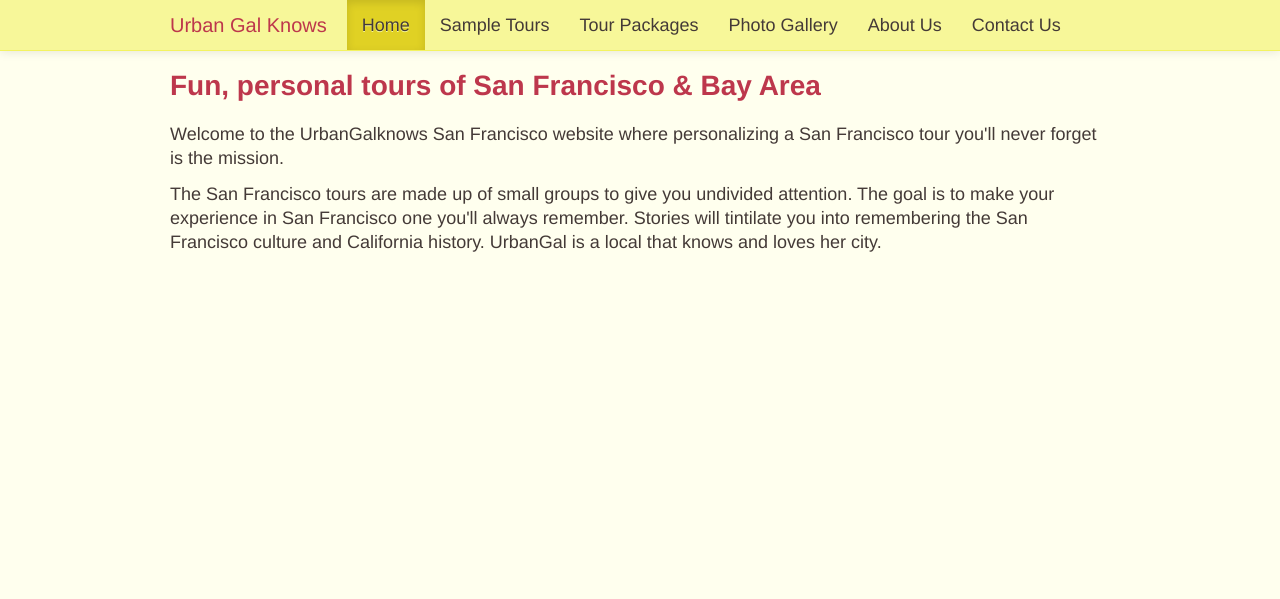
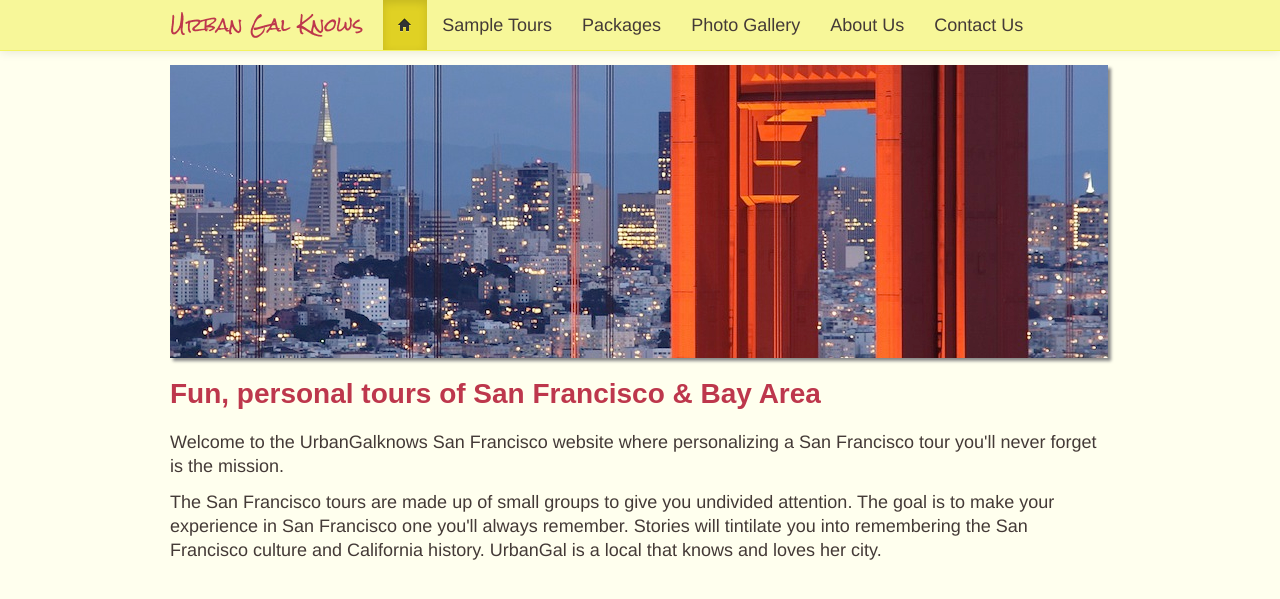
Before and after one commit to mwhitt/urbangalknows.com, a Jekyll site: the page built from index.html, in a window 1280 px wide. Shown: the top 599 px of the page. Built offline with Jekyll 4.4.1, drawn with Linux system fonts in a browser that asks for light colours; some web fonts are replaced.

Commit message:
added header image to layout

```diff
--- a/_layouts/default.html
+++ b/_layouts/default.html
@@ -15,16 +15,17 @@
 
         <link rel="stylesheet" type="text/css" href="/bootstrap/css/bootstrap.min.css"/>
         <link rel="stylesheet" type="text/css" href="/assets/css/main.css"/>
+        <link href='http://fonts.googleapis.com/css?family=Muli|Rock+Salt' rel='stylesheet' type='text/css'>
     </head>
     <body>
       <div class="navbar navbar-fixed-top">
         <div class="navbar-inner">
           <div class="container" id="short-container">
-            <a class="brand" href="#">Urban Gal Knows</a>
+            <a class="brand" href="#"><span class="cursive">Urban Gal Knows</span></a>
             <ul class="nav">
-              <li class="active"><a href="#">Home</a></li>
+              <li class="active"><a href="#"><i class="icon-home" style="margin-top:3px"></i></a></li>
               <li><a href="#">Sample Tours</a></li>
-              <li><a href="#">Tour Packages</a></li>
+              <li><a href="#">Packages</a></li>
               <li><a href="#">Photo Gallery</a></li>
               <li><a href="#">About Us</a></li>
               <li><a href="#">Contact Us</a></li>
@@ -34,6 +35,11 @@
       </div>
       <div class="container">
         <div class="main-content">
+          {% if page.image %}
+            <div class="header-image">
+              <img src="/assets/images/{{ page.image }}" class="img-shadow"/>
+            </div>
+          {% endif %}
           {{ content }}
         </div>
       </div>
--- a/assets/css/main.css
+++ b/assets/css/main.css
@@ -5,6 +5,7 @@
 h1 {
   color: #BD374C;
   font-size:28px;
+  font-family: 'Muli', sans-serif;
 }
 
 .container {
@@ -14,3 +15,17 @@ h1 {
 #short-container {
   width: 940px;
 }
+
+.cursive {
+  font-family: 'Rock Salt', cursive;
+  font-size:18px;
+}
+
+.header-image {
+  margin-top:15px;
+}
+
+.img-shadow {
+  -webkit-box-shadow: 3px 3px 3px #888;
+  box-shadow: 3px 3px 3px #888;
+}
--- a/index.html
+++ b/index.html
@@ -1,6 +1,7 @@
 ---
 layout: default
 title: Fun tours of San Francisco from a local
+image: san-fran.jpeg
 ---
 <h1>Fun, personal tours of San Francisco &amp; Bay Area</h1>
 
```
Also changed, not shown: assets/images/san-fran.jpeg (added).
